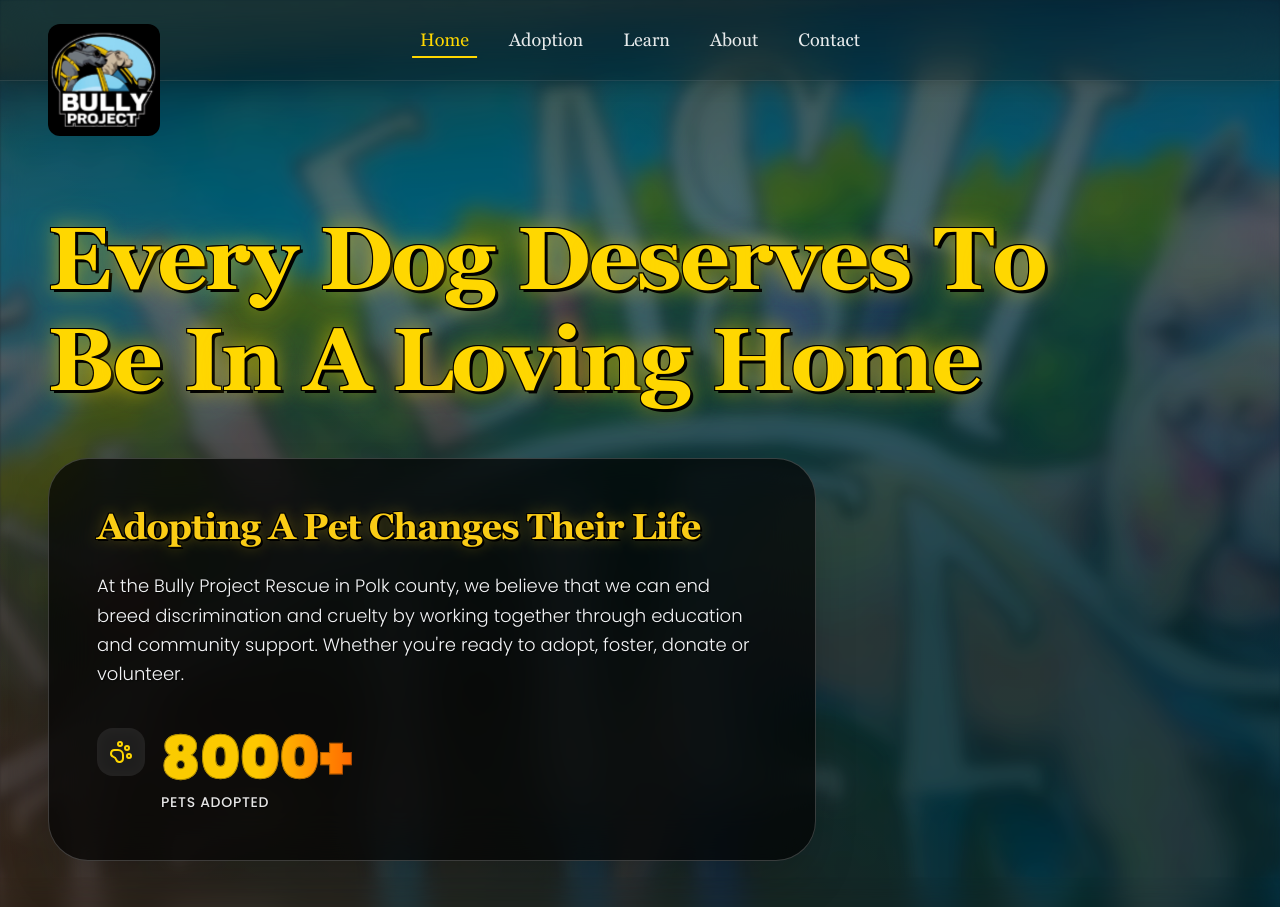
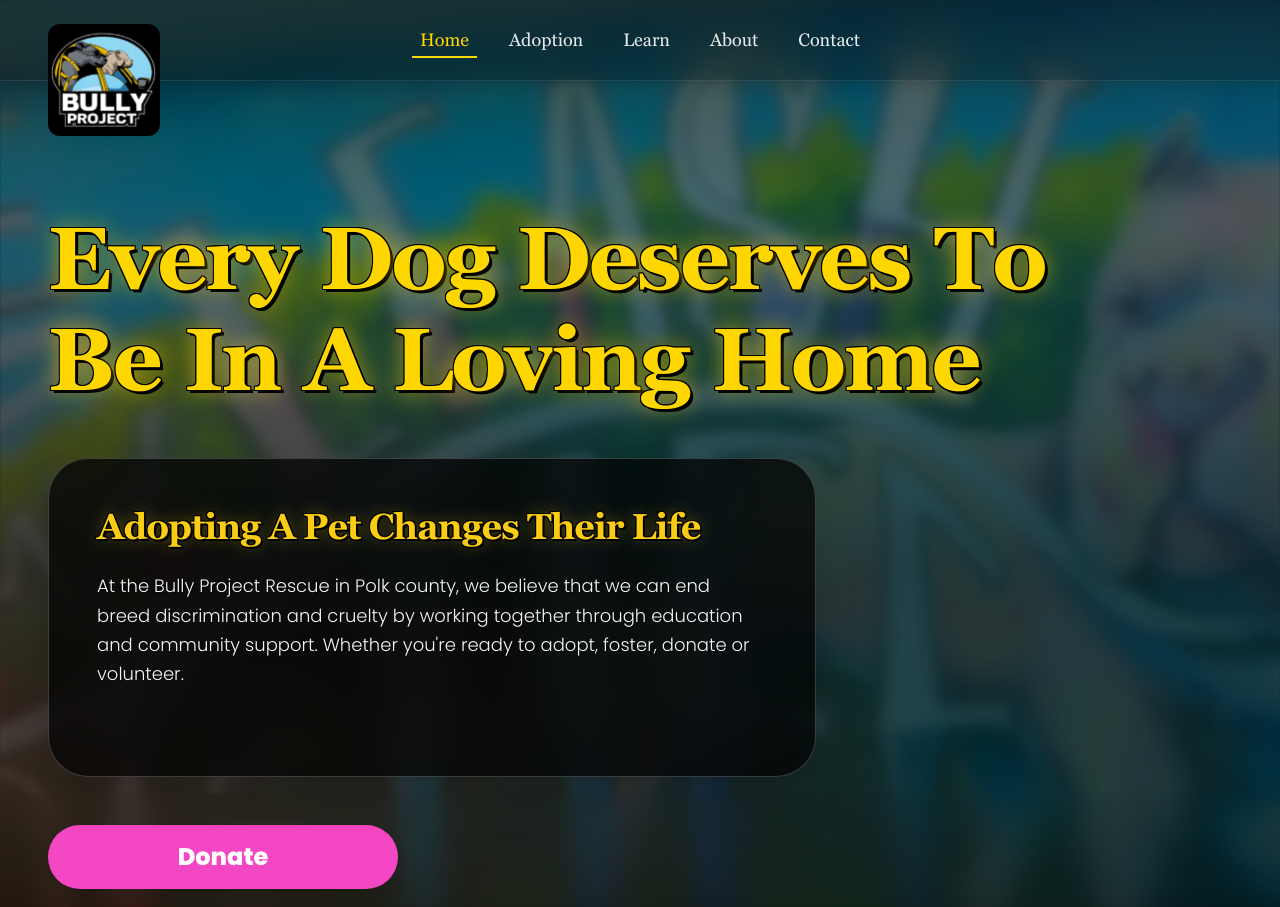
Before and after one commit to BayshoreCommunication/polk-county-bully-v2-website, a Next.js app: page / in a window 1280 px wide. Shown: the top 907 px of the page. Built offline with nearby package versions, Linux system fonts and the light colour scheme.

Commit message:
update fix

```diff
--- a/component/home/HeroSection.tsx
+++ b/component/home/HeroSection.tsx
@@ -179,10 +179,10 @@ const HeroSection = () => {
           <div className="flex flex-col sm:flex-row flex-wrap gap-6 sm:gap-x-12 md:gap-x-16 gap-y-6 md:gap-y-8">
             {/* Stat 1 */}
             <div className="flex items-start gap-3 md:gap-4">
-              <div className="p-2.5 md:p-3 bg-white/10 rounded-xl md:rounded-2xl backdrop-blur-sm">
+              {/* <div className="p-2.5 md:p-3 bg-white/10 rounded-xl md:rounded-2xl backdrop-blur-sm">
                 <PawPrint className="text-[#FFD700] w-5 h-5 md:w-6 md:h-6" />
-              </div>
-              <div>
+              </div> */}
+              {/* <div>
                 <Counter target={8000} suffix="+" />
                 <span
                   className="text-white/90 text-xs sm:text-sm font-medium tracking-wider uppercase mt-1 block"
@@ -192,7 +192,7 @@ const HeroSection = () => {
                 >
                   Pets Adopted
                 </span>
-              </div>
+              </div> */}
             </div>
 
             {/* Stat 2 */}
```
